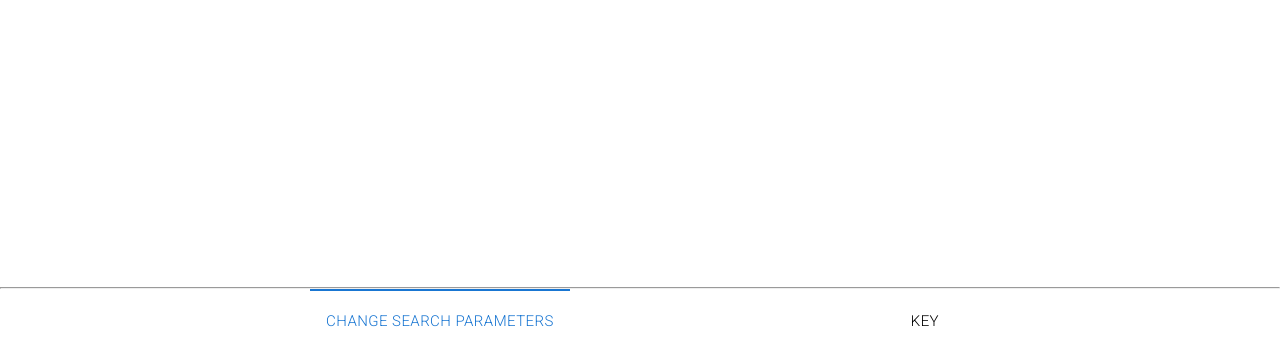
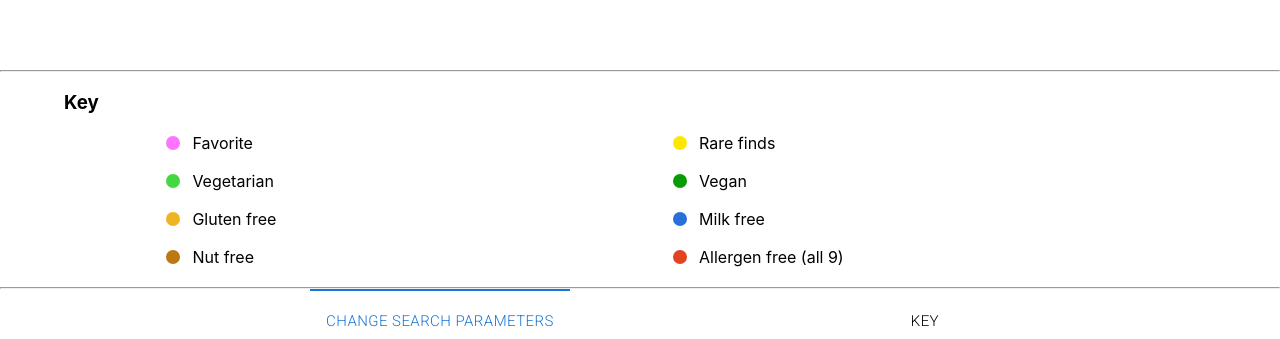
Before and after one commit to lucasdmaley/tufts-dining, a React (Create React App) app in the folder client/: page / in a window 1280 px wide. Shown: the part 447-786 px from the top of the page. Built offline with nearby package versions, Linux system fonts and the light colour scheme; no server answers.

Commit message:
Implemented Key component and child KeyItem component

```diff
--- a/client/src/App.js
+++ b/client/src/App.js
@@ -12,6 +12,7 @@ import Menu from "./components/Menu";
 import Search from "./components/Search";
 import TopNavBar from "./components/TopNavBar";
 import BottomNavBar from "./components/BottomNavBar";
+import Key from "./components/Key";
 import { StyledEngineProvider } from '@mui/material/styles';
 
 import { getAppState } from "./state"
@@ -25,8 +26,9 @@ function MainThing() {
     return <Search />;
 }
 
+//TODO: actually make this a conditional
 function KeyConditional() {
-    return <div />
+    return <Key />
 }
 
 function App() {
--- a/client/src/components/BottomNavBar.js
+++ b/client/src/components/BottomNavBar.js
@@ -22,6 +22,7 @@ const BottomNavBar = () => {
     setValue(newValue)
   };
 
+  //NB: doesn't work! registers previos value of nav bar
   const handleClick = () => {
       if (value == 1) {
           console.log("clicked key!");
--- /dev/null
+++ b/client/src/components/Key.css
@@ -0,0 +1,20 @@
+.Key {
+    background-color: white;
+    width: 100vw;
+    position: fixed;
+    bottom: 8vh;
+}
+
+.TopBorder {
+    background-color: gray;
+    margin: 0px;
+}
+
+.Items {
+    padding-left: 5vw;
+    width: 100vw;
+}
+
+.Allergens {
+    padding-left: 8vw;
+}
--- /dev/null
+++ b/client/src/components/Key.js
@@ -0,0 +1,33 @@
+import React from "react";
+import Box from '@mui/material/Box';
+import Grid from '@mui/material/Grid';
+
+import "./Key.css";
+import KeyItem from "./KeyItem";
+
+const Key = () => {
+    return (
+        <Box className="Key">
+            <hr className="TopBorder"/>
+            <Grid container className="Items">
+                <Grid item xs={12} sx={{height: '65px'}}>
+                    <h3>Key</h3>
+                </Grid>
+                <Grid item xs={5} className="Allergens" justifyContent="flex-start">
+                    <KeyItem value="Favorite" color="Pink"/>
+                    <KeyItem value="Vegetarian" color="LightGreen"/>
+                    <KeyItem value="Gluten free" color="LightBrown"/>
+                    <KeyItem value="Nut free" color="Brown"/>
+                </Grid>
+                <Grid item xs={6} className="Allergens">
+                    <KeyItem value="Rare finds" color="Gold"/>
+                    <KeyItem value="Vegan" color="Green"/>
+                    <KeyItem value="Milk free" color="Blue"/>
+                    <KeyItem value="Allergen free (all 9)" color="Red"/>
+                </Grid>
+            </Grid>
+        </Box>
+    )
+}
+
+export default Key;
--- /dev/null
+++ b/client/src/components/KeyItem.css
@@ -0,0 +1,21 @@
+.Circle {
+    width: 14px;
+    height: 14px;
+    border-radius: 25px;
+    /* background-color: green; */
+}
+
+.LightGreen { background-color: #45D742; }
+.Red { background-color: #E24421; }
+.Green { background-color: #099B06; }
+.Blue { background-color: #296FD9; }
+.LightBrown { background-color: #EDB423; }
+.Brown { background-color: #BB7813; }
+.Gold { background-color: #FFE605; }
+.Pink { background-color: #FC74FF}
+
+#KeyItem {
+    height: 50px;
+    position: relative;
+    bottom: 20px;
+}
--- /dev/null
+++ b/client/src/components/KeyItem.js
@@ -0,0 +1,24 @@
+import React from "react";
+import Box from '@mui/material/Box';
+import Grid from '@mui/material/Grid';
+import "./KeyItem.css";
+
+const KeyItem = (props) => {
+    let circleClass = "Circle ";
+    circleClass += props.color;
+
+    return (
+        <Box id="KeyItem">
+            <Grid container spacing={1.5} alignItems="center">
+                <Grid item>
+                    <div className={circleClass}></div>
+                </Grid>
+                <Grid item>
+                    <p>{props.value}</p>
+                </Grid>
+            </Grid>
+        </Box>
+    )
+}
+
+export default KeyItem;
--- a/client/src/components/Search.js
+++ b/client/src/components/Search.js
@@ -54,6 +54,7 @@ const Search = () => {
         return value;
     }
 
+    //TODO: ensure default is reflected by changes in full customization
     //TODO: switch out the bottom 6 form control labels with the top 6 form control label format
 
     return (
```
